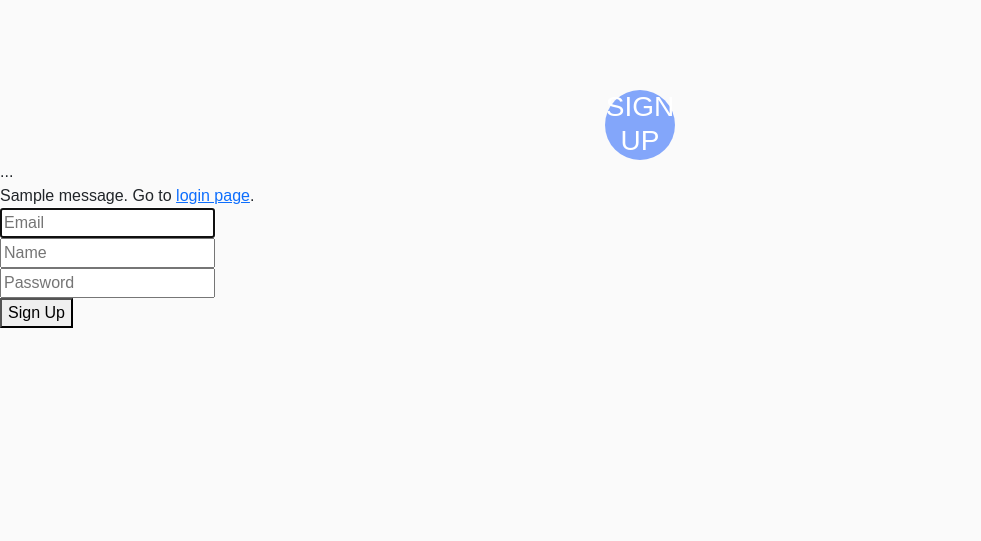
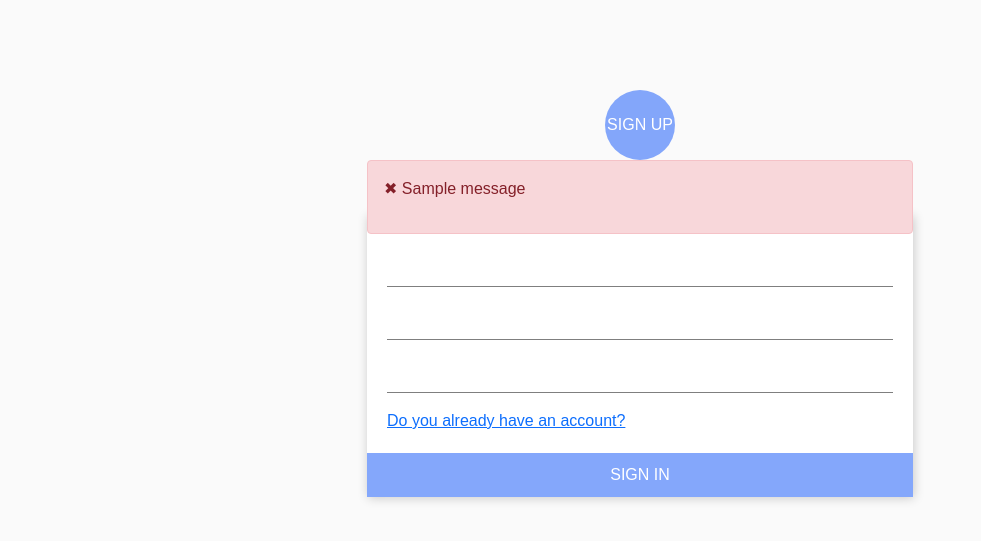
Before and after one commit to Svesh1-800/FlaskCrudRequestManager, a Python web app: template auth/templates/auth/signup.html in a window 1280 px wide. Shown: the top 541 px of the page, without its empty margins (0-981 px from the left). Run offline with Jinja, Linux system fonts and the light colour scheme; the template is opened without the code that fills it, so the values that code supplies are empty, except form fields; one stand-in notice (Sample message) is shown; form fields are guessed from the names that the template uses; some libraries are stand-ins or nearby versions.

Commit message:
User registation form

```diff
--- a/auth/templates/auth/signup.html
+++ b/auth/templates/auth/signup.html
@@ -1,39 +1,42 @@
-{% extends 'auth/base.html' %}
+{% extends "auth/base.html" %}
 
 {% block content %}
-<div class="column is-4 is-offset-4">
-    <h3 class="title">Sign Up</h3>
-    <div class="box">
-        ...
+<div class="container">
+    <div class="row d-flex justify-content-center">
+        <div class="col-xl-6 login-form">
+            <div class="title">
+                <p>Sign Up</p>
+            </div>
             {% with messages = get_flashed_messages() %}
             {% if messages %}
-        <div class="notification is-danger">
-            {{ messages[0] }}. Go to <a href="{{ url_for('auth.login') }}">login page</a>.
+            <div class="alert alert-danger" role="alert">
+                {% for message in messages %}
+
+                <p>&#10006 {{ message }}</p>
+
+                {% endfor %}
             </div>
             {% endif %}
             {% endwith %}
-<form method="POST" action="/signup">
-        <form method="POST" action="/signup">
-            <div class="field">
-                <div class="control">
-                    <input class="input is-large" type="email" name="email" placeholder="Email" autofocus="">
+            <form id="form-login" method="post">
+                {{ form.csrf_token }}
+                <div class="form-inputs">
+                    <p>
+                       {{ form.email(class_="form-control") }}
+                    </p>
+                    <p>
+                        {{ form.name(class_="form-control") }}
+                    </p>
+                    <p>
+                        {{ form.password(class_="form-control") }}
+                    </p>
+                    <a href="{{ url_for('auth.login') }}">Do you already have an account?</a>
+                </div>
+                <input type="submit" value="Sign in" id="btn-submit">
+            </form>
+        </div>
     </div>
 </div>
 
-            <div class="field">
-                <div class="control">
-                    <input class="input is-large" type="text" name="name" placeholder="Name" autofocus="">
-                </div>
-            </div>
 
-            <div class="field">
-                <div class="control">
-                    <input class="input is-large" type="password" name="password" placeholder="Password">
-                </div>
-            </div>
-
-            <button class="button is-block is-info is-large is-fullwidth">Sign Up</button>
-        </form>
-    </div>
-</div>
 {% endblock %}
```
Also changed, not shown: auth/forms.py (added, +9 -0 lines), auth/templates/auth/login.html (+4 -3 lines), auth/views.py (+12 -10 lines), test.db, 1 other file. Lines whose indentation alone changed are shown as unchanged.
